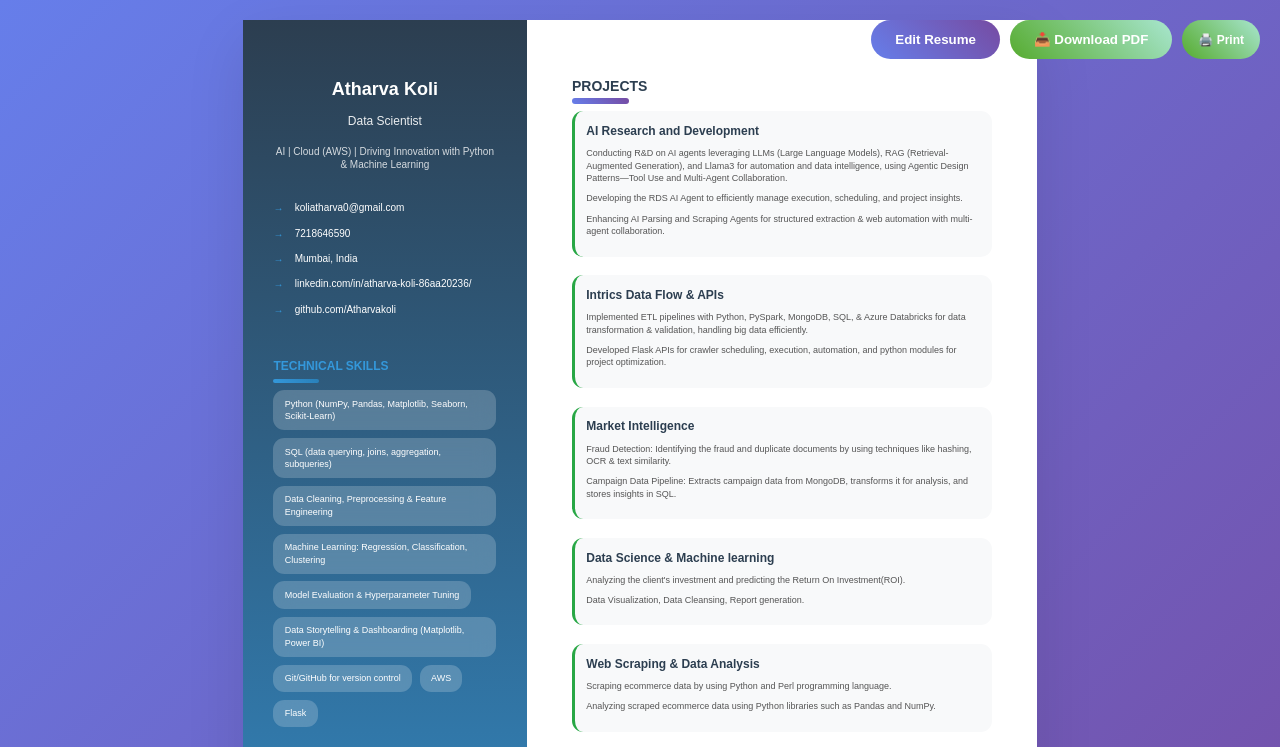
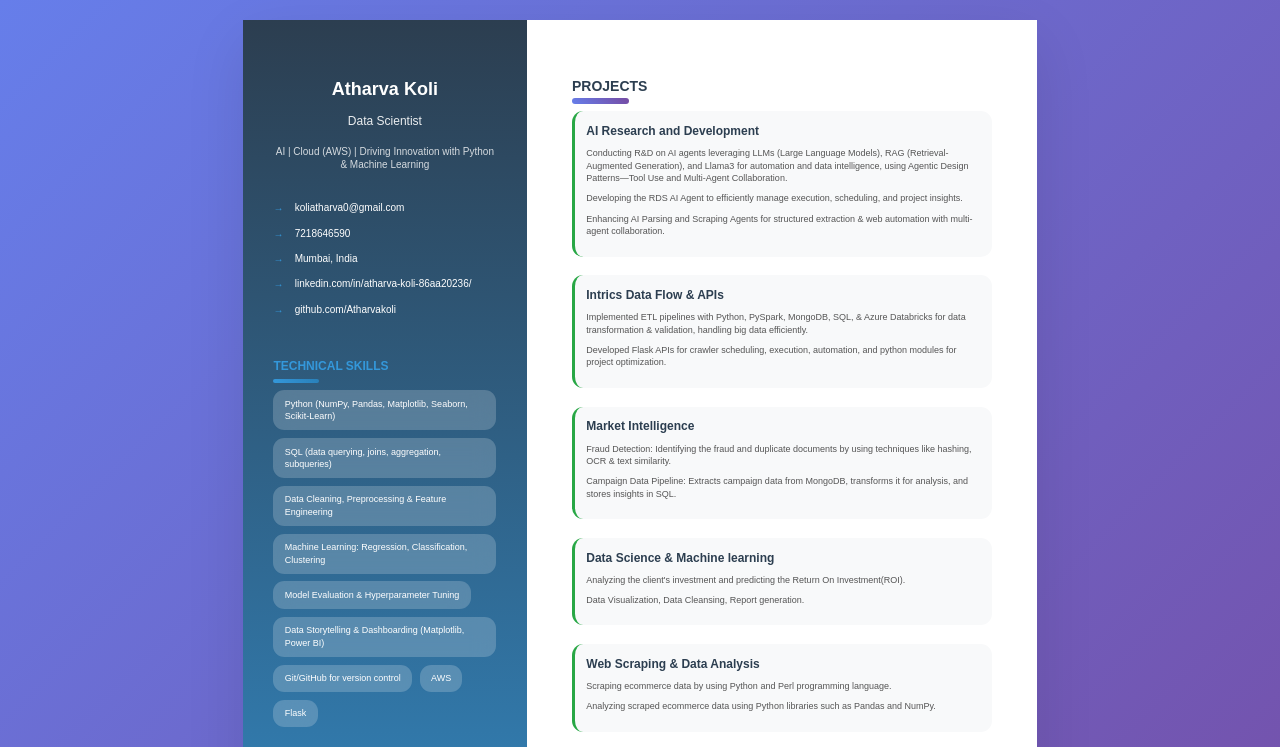
Before and after one commit to Atharvakoli/resume, a plain HTML site: page index.html in a window 1280 px wide. Shown: the top 747 px of the page. Drawn offline with Linux system fonts and the light colour scheme.

Commit message:
some ui changes

```diff
--- a/index.html
+++ b/index.html
@@ -416,13 +416,13 @@
     </style>
 </head>
 <body>
-    <div class="edit-mode-toggle">
+    <!-- <div class="edit-mode-toggle">
         <button class="btn btn-primary" onclick="toggleEditMode()">
             <span id="edit-btn-text">Edit Resume</span>
         </button>
         <button class="btn btn-success" onclick="downloadResume()">📥 Download PDF</button>
         <button class="btn btn-success" onclick="fallbackDownload()" style="font-size: 12px; padding: 8px 16px;" title="Alternative download method">🖨️ Print</button>
-    </div>
+    </div> -->
 
     <div class="container" id="resume-container">
         <div class="resume-content">
```
